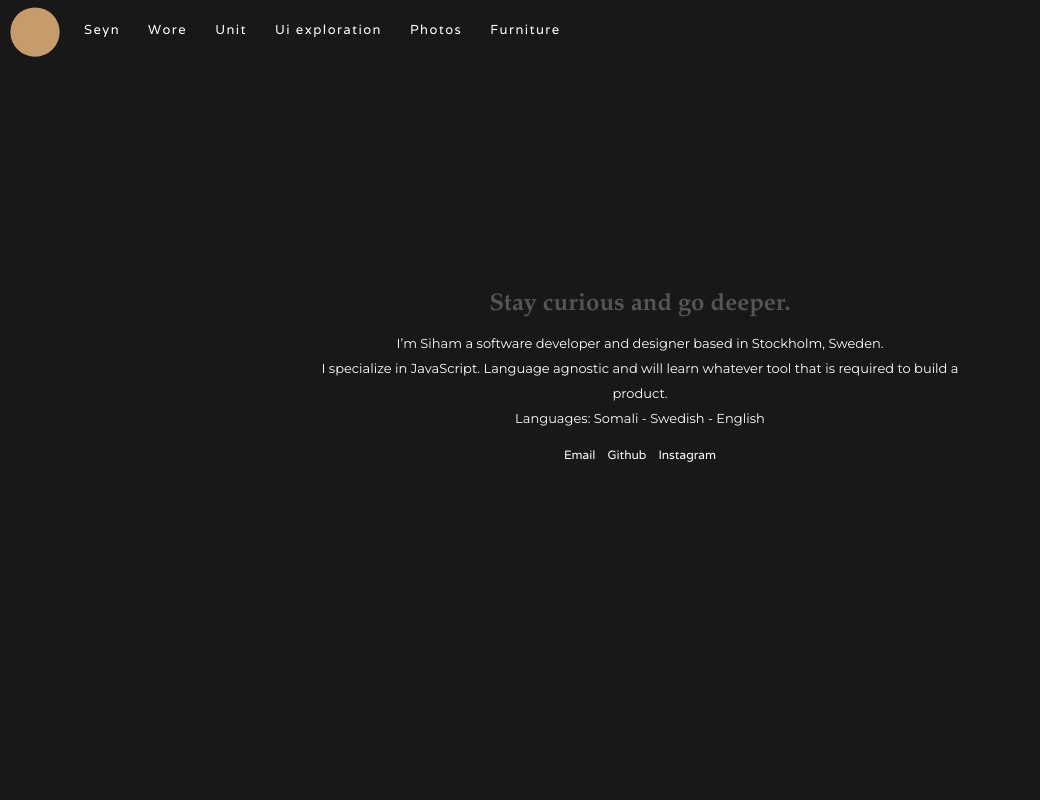
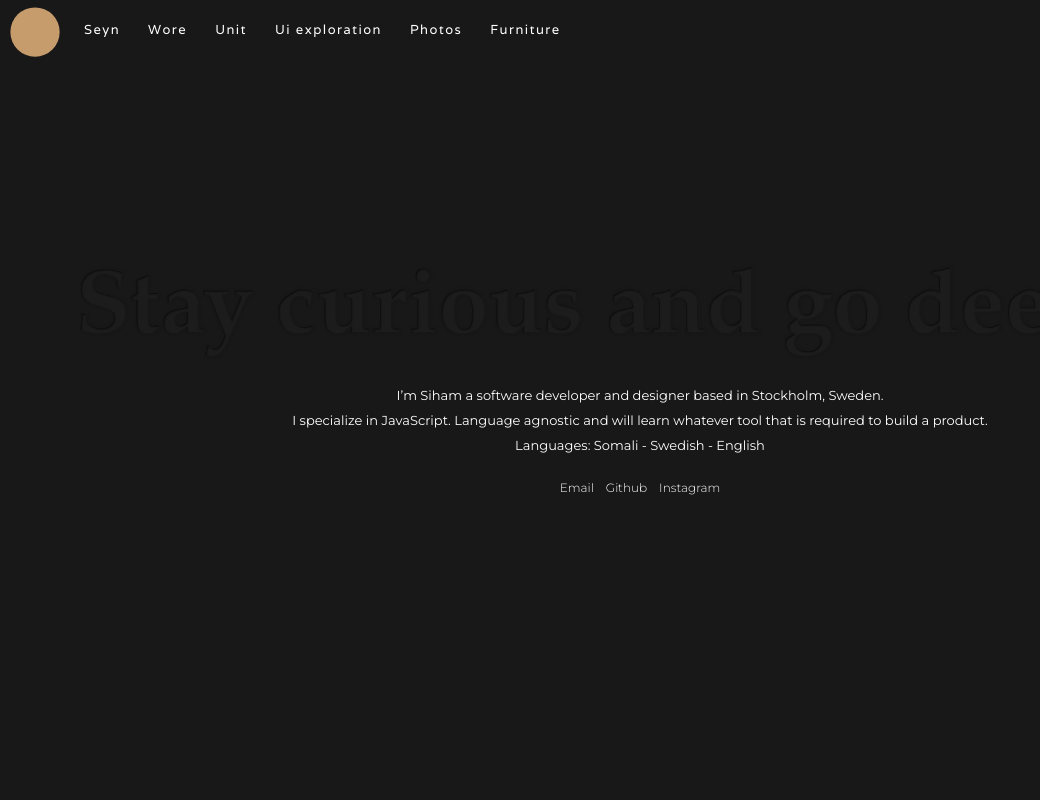
Before and after one commit to csobr/personal-website, a Next.js app: page / in a window 1280 px wide. Shown: the top 800 px of the page, without its empty margins (0-1040 px from the left). Built offline with nearby package versions, Linux system fonts and the light colour scheme.

Commit message:
Header shadow -  New header style. - Minor clean up css.

```diff
--- a/src/pages/index.js
+++ b/src/pages/index.js
@@ -8,6 +8,7 @@ import Layout from '../components/layout';
 import { TweenMax, TimelineLite, Power3 } from 'gsap';
 
 const Home = () => {
+  // reveal when gasaps load
   let text = useRef(null);
   let tl = new TimelineLite();
   useEffect(() => {
--- a/src/styles/main.scss
+++ b/src/styles/main.scss
@@ -23,7 +23,6 @@ $white: #ffffff;
 html {
   font-size: 62.5%;
   font-family: 'Montserrat', sans-serif;
-  font-family: 'Varela', sans-serif;
   font-weight: 300;
 }
 @media (max-width: 75em) {
@@ -157,7 +156,7 @@ nav {
     @media (max-width: 415px) {
       padding: 1.4rem 0 0 1rem;
       margin: 1rem;
-      border-bottom: 0.1rem solid #00000015;
+      border-bottom: 0.1rem solid #ffffff1c;
     }
   }
   a {
@@ -207,13 +206,14 @@ main {
 }
 h1 {
   white-space: nowrap;
-  color: rgb(85, 85, 85);
-  font-size: 2.4em;
+  color: rgba(66, 66, 66, 0.1);
+  text-shadow: 1px 1px 1px #181818, 0 0 0 rgb(10, 10, 10), 1px 0px 3px #181818;
+  font-size: 9rem;
   font-weight: 700;
   font-family: Didot, Didot LT STD, Hoefler Text, Garamond, Times New Roman,
     serif;
   @media (max-width: 415px) {
-    white-space: pre-wrap;
+    white-space: pre-line;
   }
 }
 
@@ -231,7 +231,6 @@ h1 {
     font-size: 1.3em;
     font-weight: 400;
     line-height: 2.5rem;
-    font-family: 'Montserrat', sans-serif;
   }
 }
 .social a {
@@ -303,7 +302,6 @@ Page: Projects
   width: 100%;
   padding-bottom: 20rem;
   flex-direction: column;
-  font-family: 'Montserrat', sans-serif;
   @media (max-width: 415px) {
     width: 100%;
     height: 100vh;
@@ -480,7 +478,6 @@ Page: Furniture/Photos/App
 }
 h5 {
   font-size: 1.4em;
-  font-family: 'Montserrat', sans-serif;
   font-weight: 100;
   white-space: pre-wrap;
   text-align: center;
@@ -528,8 +525,9 @@ Page: Wore
     font-size: 2em;
     font-family: Didot, Didot LT STD, Hoefler Text, Garamond, Times New Roman,
       serif;
+
     font-style: italic;
-    font-weight: 100;
+    font-weight: 300;
     line-height: 3.4rem;
   }
   @media (max-width: 768px) {
@@ -556,7 +554,6 @@ h4 {
   font-weight: 700;
   text-transform: uppercase;
   text-align: center;
-  font-family: 'Montserrat', sans-serif;
 }
 h5 {
   padding: 0;
```
